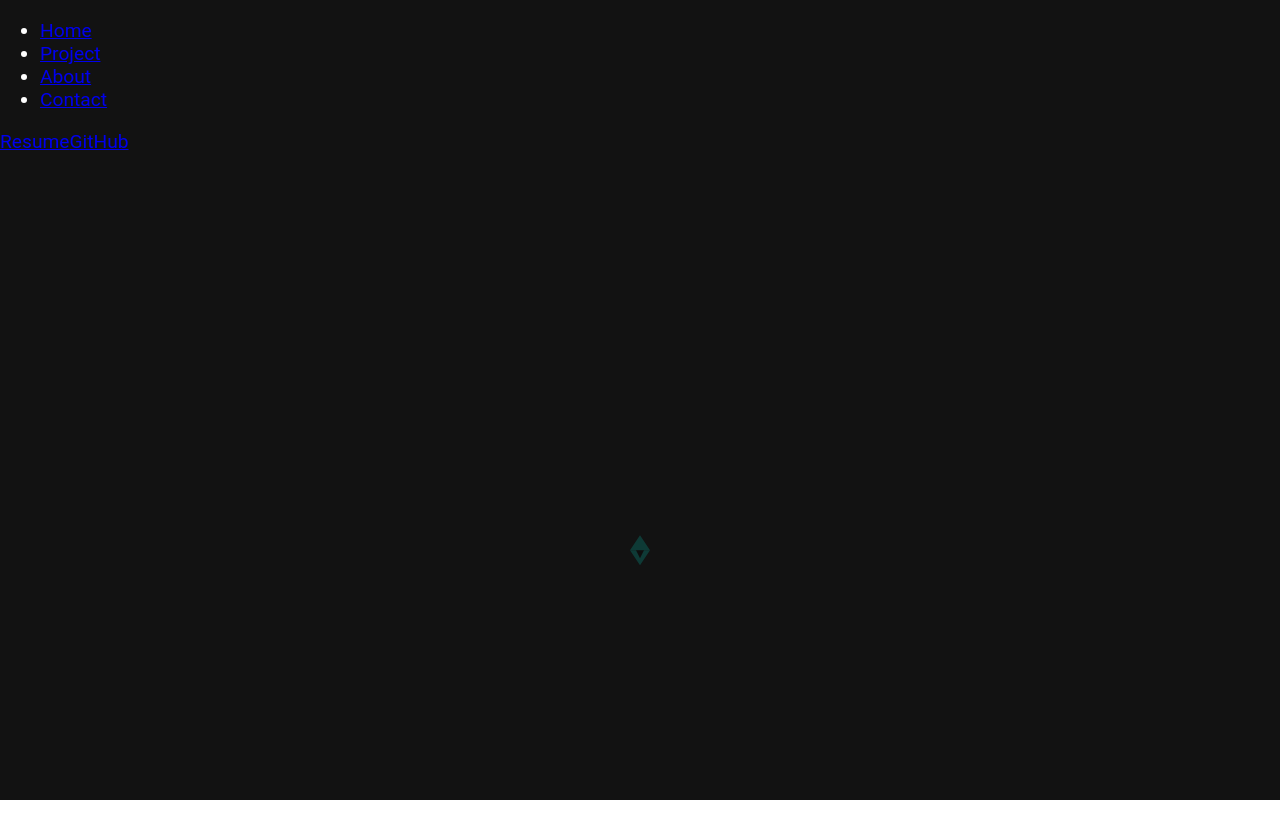
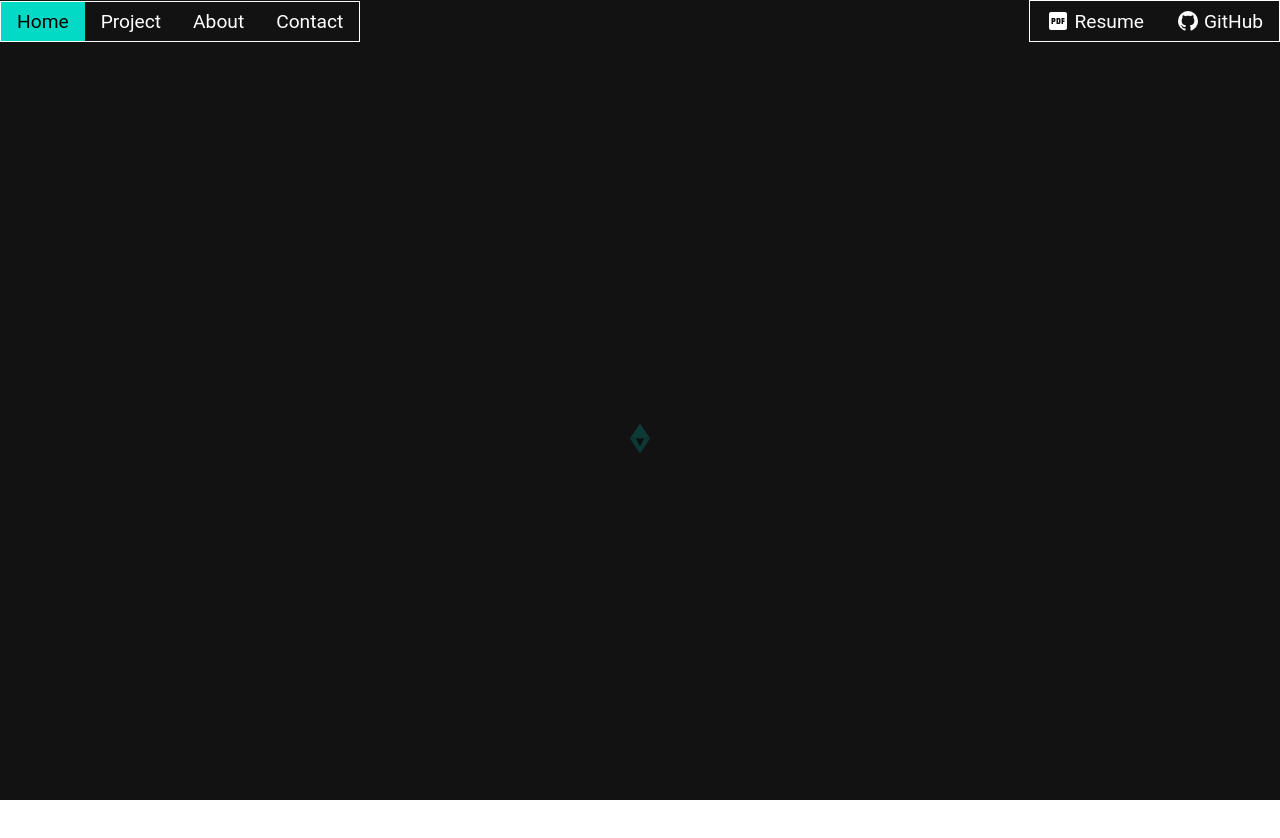
Before and after one commit to zellko/portfolio, a React (Create React App) app: page / in a window 1280 px wide. Shown: the top 838 px of the page. Built offline with nearby package versions, Linux system fonts and the light colour scheme; the HTML template or start-up script is replaced by a standard one.

Commit message:
Added styling / Highlight current page

```diff
--- /dev/null
+++ b/src/Layouts/Header.css
@@ -0,0 +1,42 @@
+header{
+    display: flex;
+    align-items: center;
+    z-index: 1;
+}
+
+nav{
+    display: flex;
+    border: 1px solid var(--on-background);
+}
+
+nav ul{
+    margin: 0;
+    padding: 0;
+    display: flex;
+    list-style: none;
+}
+
+header a{
+    display: flex;
+    align-items: center;
+    gap: 4px;
+    text-decoration: none;
+    padding: 8px 16px;
+    color: var(--on-background);
+    background-color: var(--background);
+}
+
+.external-link{
+    display: flex;
+    border: 1px solid var(--on-background);
+    margin-left: auto;
+}
+
+header .active{
+    background-color: var(--secondary);
+    color: var(--on-secondary);
+}
+
+header a:hover{
+    background-color: rgba(3, 218, 197, 0.4);
+}
--- a/src/Layouts/Header.js
+++ b/src/Layouts/Header.js
@@ -1,22 +1,35 @@
 import React from 'react';
-import { Link } from 'react-router-dom';
+import { Link, useLocation } from 'react-router-dom';
+import './Header.css';
 
 function Header() {
+  function isActive(linkName) {
+    const location = useLocation();
+
+    if (linkName === '/home') {
+      if (location.pathname === '/') return 'active';
+    }
+
+    if (linkName === location.pathname) return 'active';
+
+    return null;
+  }
+
   return (
     <header>
       <nav>
         <ul>
           <li>
-            <Link to="/home">Home</Link>
+            <Link to="/home" className={isActive('/home')}>Home</Link>
           </li>
           <li>
-            <Link to="/project">Project</Link>
+            <Link to="/project" className={isActive('/project')}>Project</Link>
           </li>
           <li>
-            <Link to="/about">About</Link>
+            <Link to="/about" className={isActive('/about')}>About</Link>
           </li>
           <li>
-            <Link to="/contact">Contact</Link>
+            <Link to="/contact" className={isActive('/contact')}>Contact</Link>
           </li>
         </ul>
       </nav>
@@ -25,6 +38,9 @@ function Header() {
           href="https://github.com/zellko"
           aria-label="Resume, (PDF, 1MB)"
         >
+          <svg style={{ width: '24px', height: '24px' }} viewBox="0 0 24 24">
+            <path fill="currentColor" d="M19 3H5C3.9 3 3 3.9 3 5V19C3 20.1 3.9 21 5 21H19C20.1 21 21 20.1 21 19V5C21 3.9 20.1 3 19 3M9.5 11.5C9.5 12.3 8.8 13 8 13H7V15H5.5V9H8C8.8 9 9.5 9.7 9.5 10.5V11.5M14.5 13.5C14.5 14.3 13.8 15 13 15H10.5V9H13C13.8 9 14.5 9.7 14.5 10.5V13.5M18.5 10.5H17V11.5H18.5V13H17V15H15.5V9H18.5V10.5M12 10.5H13V13.5H12V10.5M7 10.5H8V11.5H7V10.5Z" />
+          </svg>
           Resume
         </a>
         <a
@@ -33,6 +49,9 @@ function Header() {
           rel="noopener noreferrer"
           aria-label="GitHub, (opens in new tab)"
         >
+          <svg style={{ width: '24px', height: '24px' }} viewBox="0 0 24 24">
+            <path fill="currentColor" d="M12,2A10,10 0 0,0 2,12C2,16.42 4.87,20.17 8.84,21.5C9.34,21.58 9.5,21.27 9.5,21C9.5,20.77 9.5,20.14 9.5,19.31C6.73,19.91 6.14,17.97 6.14,17.97C5.68,16.81 5.03,16.5 5.03,16.5C4.12,15.88 5.1,15.9 5.1,15.9C6.1,15.97 6.63,16.93 6.63,16.93C7.5,18.45 8.97,18 9.54,17.76C9.63,17.11 9.89,16.67 10.17,16.42C7.95,16.17 5.62,15.31 5.62,11.5C5.62,10.39 6,9.5 6.65,8.79C6.55,8.54 6.2,7.5 6.75,6.15C6.75,6.15 7.59,5.88 9.5,7.17C10.29,6.95 11.15,6.84 12,6.84C12.85,6.84 13.71,6.95 14.5,7.17C16.41,5.88 17.25,6.15 17.25,6.15C17.8,7.5 17.45,8.54 17.35,8.79C18,9.5 18.38,10.39 18.38,11.5C18.38,15.32 16.04,16.16 13.81,16.41C14.17,16.72 14.5,17.33 14.5,18.26C14.5,19.6 14.5,20.68 14.5,21C14.5,21.27 14.66,21.59 15.17,21.5C19.14,20.16 22,16.42 22,12A10,10 0 0,0 12,2Z" />
+          </svg>
           GitHub
         </a>
       </div>
```
